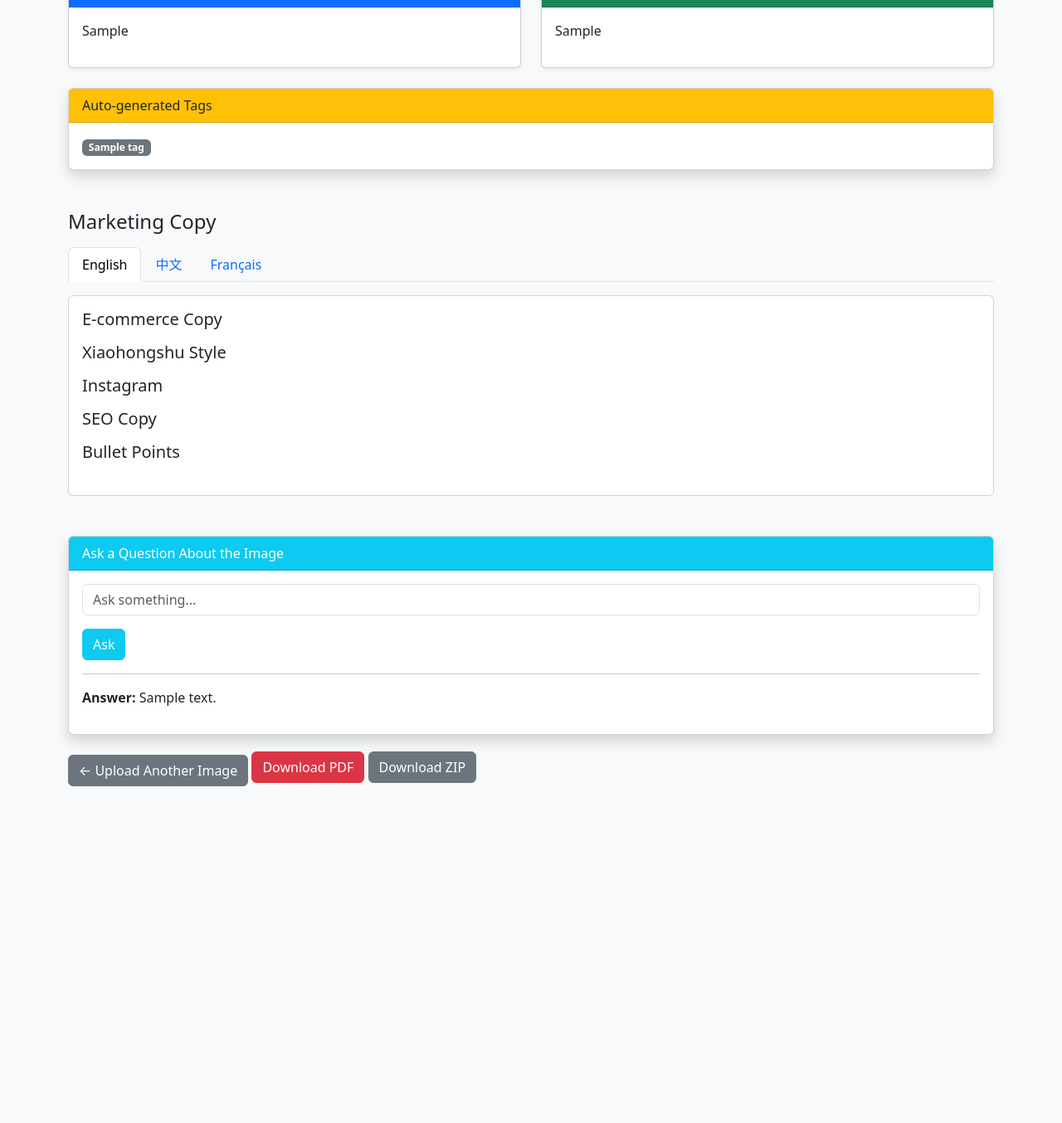
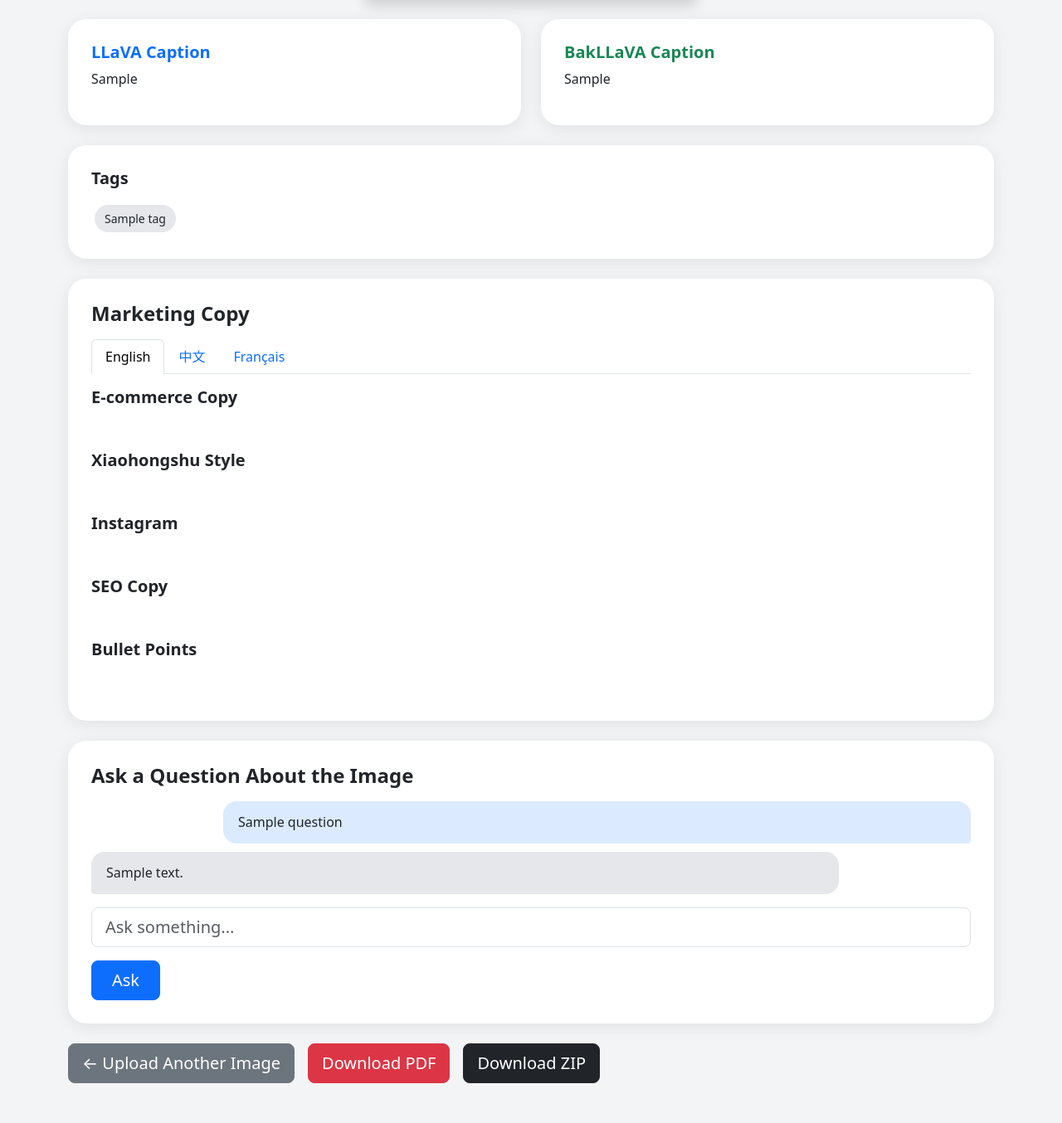
Before and after one commit to alfredmaomao/ai-image-captioner, a Flask app: template templates/result.html in a window 1280 px wide. Shown: the part 405-1759 px from the top of the page at 83% size. Before the commit the page ends 1353 px from the top, so only its background shows below. Run offline with Flask 3, Linux system fonts and the light colour scheme; the template is opened without the code that fills it: most values are stand-ins (such as "Sample title", 1, 10 or a date in 2020); some libraries are stand-ins or nearby versions.

Commit message:
Updated UI, added Q&A auto-scroll fix, restored navbar, improved result page

```diff
--- a/app.py
+++ b/app.py
@@ -1,4 +1,8 @@
-from flask import Flask, render_template, request, send_file
+from flask import Flask, render_template, request, redirect, url_for, send_file
+from flask_sqlalchemy import SQLAlchemy
+from flask_login import LoginManager, login_user, login_required, logout_user, current_user
+from werkzeug.security import generate_password_hash, check_password_hash
+
 import os
 import base64
 import requests
@@ -9,23 +13,44 @@ from reportlab.lib.utils import ImageReader
 import zipfile
 import json
 
+from models import db, User, Record
+
+
+# -----------------------------
+# App Setup
+# -----------------------------
 app = Flask(__name__)
+app.secret_key = "super-secret-key-change-this"
+
+app.config["SQLALCHEMY_DATABASE_URI"] = "sqlite:///database.db"
+db.init_app(app)
+
 UPLOAD_FOLDER = "static/uploads"
 TEMP_FOLDER = "static/temp"
 
 os.makedirs(UPLOAD_FOLDER, exist_ok=True)
 os.makedirs(TEMP_FOLDER, exist_ok=True)
 
-app.config["UPLOAD_FOLDER"] = UPLOAD_FOLDER
 
+# -----------------------------
+# Login Setup
+# -----------------------------
+login_manager = LoginManager()
+login_manager.login_view = "login"
+login_manager.init_app(app)
+
+@login_manager.user_loader
+def load_user(user_id):
+    return User.query.get(int(user_id))
+
+
+# -----------------------------
+# Vision Model
+# -----------------------------
 OLLAMA_API = "http://127.0.0.1:11434/api/generate"
 
 
-# ------------------------------
-# Vision request helper
-# ------------------------------
 def ollama_vision(model, prompt, image_path):
-    """Send image + prompt to Ollama Vision model"""
     with open(image_path, "rb") as f:
         img_b64 = base64.b64encode(f.read()).decode("utf-8")
 
@@ -36,231 +61,282 @@ def ollama_vision(model, prompt, image_path):
         "stream": False
     }
 
-    res = requests.post(OLLAMA_API, json=payload, timeout=180)
     try:
-        return res.json().get("response", "").strip()
+        res = requests.post(OLLAMA_API, json=payload, timeout=180)
+        return res.json().get("response", "")
     except:
-        return "(Error parsing response)"
+        return "(Error calling model)"
 
 
-# ------------------------------
-# Generate 5 types of marketing texts
-# ------------------------------
-def generate_marketing_texts(image_path, language="English"):
-
+def generate_marketing_texts(path, language):
     prompts = {
         "ecommerce": f"Generate a persuasive e-commerce product description in {language}.",
-        "xiaohongshu": f"Generate a Xiaohongshu lifestyle post in {language}.",
-        "instagram": f"Generate a stylish Instagram caption in {language}.",
-        "seo": f"Write an SEO-optimized marketing paragraph in {language}.",
+        "xiaohongshu": f"Generate a Xiaohongshu-style post in {language}.",
+        "instagram": f"Generate an Instagram caption with emojis in {language}.",
+        "seo": f"Generate an SEO-optimized marketing paragraph in {language}.",
         "bullets": f"List 5 bullet-point features in {language}."
     }
 
-    results = {}
-    for key, prompt in prompts.items():
-        results[key] = ollama_vision("llava:7b", prompt, image_path)
+    result = {}
+    for k, p in prompts.items():
+        result[k] = ollama_vision("llava:7b", p, path)
 
-    return results
+    return result
 
 
-# ------------------------------
-# Routes
-# ------------------------------
+# -----------------------------
+# AUTH ROUTES
+# -----------------------------
+@app.route("/register", methods=["GET", "POST"])
+def register():
+    if request.method == "POST":
+        email = request.form["email"]
+        password = generate_password_hash(request.form["password"])
+
+        if User.query.filter_by(email=email).first():
+            return "User already exists."
+
+        user = User(email=email, password=password)
+        db.session.add(user)
+        db.session.commit()
+
+        return redirect("/login")
+
+    return render_template("register.html")
+
+
+@app.route("/login", methods=["GET", "POST"])
+def login():
+    if request.method == "POST":
+        email = request.form["email"]
+        password = request.form["password"]
+
+        user = User.query.filter_by(email=email).first()
+
+        if user and check_password_hash(user.password, password):
+            login_user(user)
+            return redirect("/")
+
+        return "Incorrect login."
+
+    return render_template("login.html")
+
+
+@app.route("/logout")
+def logout():
+    logout_user()
+    return redirect("/login")
+
+
+# -----------------------------
+# MAIN PAGE
+# -----------------------------
 @app.route("/")
+@login_required
 def index():
     return render_template("index.html")
 
 
 @app.route("/caption", methods=["POST"])
+@login_required
 def caption():
 
     image = request.files["image"]
 
-    # Save image
     filename = datetime.now().strftime("%Y%m%d_%H%M%S_") + image.filename
-    filepath = os.path.join(app.config["UPLOAD_FOLDER"], filename)
+    filepath = os.path.join(UPLOAD_FOLDER, filename)
     image.save(filepath)
 
-    # Captions
-    caption_llava = ollama_vision("llava:7b", "Describe this image clearly.", filepath)
-    caption_bak = ollama_vision("bakllava:7b", "Describe this image clearly.", filepath)
+    cap_llava = ollama_vision("llava:7b", "Describe this image.", filepath)
+    cap_bak = ollama_vision("bakllava:7b", "Describe this image.", filepath)
 
-    # Tags
-    raw_tags = ollama_vision("llava:7b", "Generate 5 short keyword tags separated by commas.", filepath)
+    raw_tags = ollama_vision("llava:7b", "5 short tags separated by commas.", filepath)
     tags = [t.strip() for t in raw_tags.split(",")]
 
-    # Marketing copy (multi-language)
-    marketing_en = generate_marketing_texts(filepath, "English")
-    marketing_cn = generate_marketing_texts(filepath, "Chinese")
-    marketing_fr = generate_marketing_texts(filepath, "French")
+    en = generate_marketing_texts(filepath, "English")
+    cn = generate_marketing_texts(filepath, "Chinese")
+    fr = generate_marketing_texts(filepath, "French")
 
-    # Store result in session-like dict to allow downloading later
-    global last_result
-    last_result = {
-        "image": filepath,
-        "caption_llava": caption_llava,
-        "caption_bak": caption_bak,
-        "tags": tags,
-        "marketing_en": marketing_en,
-        "marketing_cn": marketing_cn,
-        "marketing_fr": marketing_fr,
-    }
+    rec = Record(
+        user_id=current_user.id,
+        image_path=filepath,
+        caption_llava=cap_llava,
+        caption_bak=cap_bak,
+        tags=",".join(tags),
+        marketing_en=json.dumps(en),
+        marketing_cn=json.dumps(cn),
+        marketing_fr=json.dumps(fr)
+    )
+    db.session.add(rec)
+    db.session.commit()
 
     return render_template(
         "result.html",
         image_url=filepath,
-        caption_llava=caption_llava,
-        caption_bak=caption_bak,
+        caption_llava=cap_llava,
+        caption_bak=cap_bak,
         tags=tags,
-        marketing_en=marketing_en,
-        marketing_cn=marketing_cn,
-        marketing_fr=marketing_fr,
-        answer=None
+        marketing_en=en,
+        marketing_cn=cn,
+        marketing_fr=fr,
+        record_id=rec.id
     )
 
 
+# -----------------------------
+# ASK ABOUT IMAGE
+# -----------------------------
 @app.route("/ask", methods=["POST"])
+@login_required
 def ask():
 
-    image_path = request.form["image_path"]
-    question = request.form["question"]
+    question = request.form.get("question")
+    image_path = request.form.get("image_path")
+    record_id = request.form.get("record_id")
 
-    answer = ollama_vision(
-        "llava:7b",
-        f"Answer this question based on the image: {question}",
-        image_path
-    )
+    # Stronger prompting
+    prompt = f"Answer the question strictly based on the image content:\n{question}"
+
+    answer = ollama_vision("llava:7b", prompt, image_path)
+
+    rec = Record.query.get(record_id)
 
     return render_template(
         "result.html",
         image_url=image_path,
-        caption_llava="(same as before)",
-        caption_bak="(same as before)",
-        tags=[],
-        marketing_en={},
-        marketing_cn={},
-        marketing_fr={},
-        answer=answer
+        caption_llava=rec.caption_llava,
+        caption_bak=rec.caption_bak,
+        tags=rec.tags.split(","),
+        marketing_en=json.loads(rec.marketing_en),
+        marketing_cn=json.loads(rec.marketing_cn),
+        marketing_fr=json.loads(rec.marketing_fr),
+        answer=answer,
+        question=question,   # <<< IMPORTANT FIX
+        record_id=record_id
     )
 
 
-# ------------------------------
+
+# -----------------------------
+# HISTORY
+# -----------------------------
+@app.route("/history")
+@login_required
+def history():
+
+    records = Record.query.filter_by(user_id=current_user.id).order_by(Record.id.desc()).all()
+    return render_template("history.html", records=records)
+
+
+@app.route("/delete/<int:record_id>", methods=["POST"])
+@login_required
+def delete_record(record_id):
+
+    rec = Record.query.get(record_id)
+
+    if not rec or rec.user_id != current_user.id:
+        return "Not allowed", 403
+
+    try:
+        if os.path.exists(rec.image_path):
+            os.remove(rec.image_path)
+    except:
+        pass
+
+    db.session.delete(rec)
+    db.session.commit()
+
+    return redirect("/history")
+
+
+# -----------------------------
 # PDF DOWNLOAD
-# ------------------------------
-@app.route("/download/pdf")
-def download_pdf():
+# -----------------------------
+@app.route("/download/pdf/<int:record_id>")
+@login_required
+def download_pdf(record_id):
 
-    if "last_result" not in globals():
-        return "No result available", 400
+    rec = Record.query.get(record_id)
 
-    data = last_result
-    pdf_path = f"{TEMP_FOLDER}/result.pdf"
+    if not rec or rec.user_id != current_user.id:
+        return "No permission", 403
+
+    pdf_path = f"{TEMP_FOLDER}/report_{record_id}.pdf"
 
     c = canvas.Canvas(pdf_path, pagesize=letter)
     width, height = letter
 
-    c.setFont("Helvetica-Bold", 16)
-    c.drawString(50, height - 40, "AI Image Caption Report")
+    c.setFont("Helvetica-Bold", 18)
+    c.drawString(50, height - 50, "AI Image Caption Report")
 
-    # Image
     try:
-        img = ImageReader(data["image"])
+        img = ImageReader(rec.image_path)
         c.drawImage(img, 50, height - 300, width=250, preserveAspectRatio=True)
     except:
-        c.drawString(50, height - 80, "(Unable to load image)")
+        pass
 
-    y = height - 330
+    y = height - 320
+
     c.setFont("Helvetica-Bold", 12)
     c.drawString(50, y, "LLaVA Caption:")
+    y -= 15
     c.setFont("Helvetica", 10)
-    y -= 15
-    for line in data["caption_llava"].split("\n"):
+
+    for line in rec.caption_llava.split("\n"):
         c.drawString(50, y, line)
         y -= 12
 
+    c.setFont("Helvetica-Bold", 12)
+    y -= 20
+    c.drawString(50, y, "Tags:")
     y -= 15
-    c.setFont("Helvetica-Bold", 12)
-    c.drawString(50, y, "BakLLaVA Caption:")
-    c.setFont("Helvetica", 10)
-    y -= 15
-    for line in data["caption_bak"].split("\n"):
-        c.drawString(50, y, line)
+
+    for tag in rec.tags.split(","):
+        c.drawString(50, y, f"- {tag}")
         y -= 12
 
-    y -= 20
-    c.setFont("Helvetica-Bold", 12)
-    c.drawString(50, y, "Tags:")
-    y -= 15
-    c.setFont("Helvetica", 10)
-    c.drawString(50, y, ", ".join(data["tags"]))
-
-    # Marketing blocks
-    def draw_block(title, block):
-        nonlocal y
-        y -= 40
-        c.setFont("Helvetica-Bold", 12)
-        c.drawString(50, y, title)
-        y -= 15
-        c.setFont("Helvetica", 10)
-        for key, text in block.items():
-            c.drawString(50, y, f"- {key}: ")
-            y -= 12
-            for line in text.split("\n"):
-                c.drawString(70, y, line)
-                y -= 12
-            y -= 6
-
-    draw_block("English Marketing:", data["marketing_en"])
-    draw_block("Chinese Marketing:", data["marketing_cn"])
-    draw_block("French Marketing:", data["marketing_fr"])
-
     c.save()
-
     return send_file(pdf_path, as_attachment=True)
 
 
+# -----------------------------
+# ZIP DOWNLOAD
+# -----------------------------
+@app.route("/download/zip/<int:record_id>")
+@login_required
+def download_zip(record_id):
 
-# ------------------------------
-# ZIP DOWNLOAD
-# ------------------------------
-@app.route("/download/zip")
-def download_zip():
+    rec = Record.query.get(record_id)
 
-    if "last_result" not in globals():
-        return "No result available", 400
+    if not rec or rec.user_id != current_user.id:
+        return "Not allowed", 403
 
-    data = last_result
-    zip_path = f"{TEMP_FOLDER}/result.zip"
+    zip_path = f"{TEMP_FOLDER}/record_{record_id}.zip"
 
-    with zipfile.ZipFile(zip_path, "w", zipfile.ZIP_DEFLATED) as z:
+    with zipfile.ZipFile(zip_path, "w") as z:
 
-        # Add image
-        z.write(data["image"], arcname="image.jpg")
+        z.write(rec.image_path, arcname="image.jpg")
 
-        # Captions
-        captions_text = f"LLaVA:\n{data['caption_llava']}\n\nBakLLaVA:\n{data['caption_bak']}"
-        z.writestr("captions.txt", captions_text)
+        z.writestr("captions.txt",
+                   f"LLaVA:\n{rec.caption_llava}\n\nBakLLaVA:\n{rec.caption_bak}")
 
-        # Tags
-        z.writestr("tags.txt", ", ".join(data["tags"]))
+        z.writestr("tags.txt", rec.tags)
 
-        # Marketing EN/CN/FR
-        z.writestr("marketing_en.json", json.dumps(data["marketing_en"], indent=4))
-        z.writestr("marketing_cn.json", json.dumps(data["marketing_cn"], indent=4))
-        z.writestr("marketing_fr.json", json.dumps(data["marketing_fr"], indent=4))
+        z.writestr("marketing_en.json", rec.marketing_en)
+        z.writestr("marketing_cn.json", rec.marketing_cn)
+        z.writestr("marketing_fr.json", rec.marketing_fr)
 
-        # Metadata
-        z.writestr("metadata.json", json.dumps({
-            "image": data["image"],
-            "tags": data["tags"]
+        z.writestr("meta.json", json.dumps({
+            "created_at": rec.created_at.isoformat()
         }, indent=4))
 
     return send_file(zip_path, as_attachment=True)
 
 
-
-# ------------------------------
-# Run App
-# ------------------------------
+# -----------------------------
+# RUN
+# -----------------------------
 if __name__ == "__main__":
+    with app.app_context():
+        db.create_all()
     app.run(debug=True)
--- a/templates/index.html
+++ b/templates/index.html
@@ -23,6 +23,8 @@
 </head>
 
 <body class="bg-light">
+{% include 'navbar.html' %}
+
 
 <div class="container py-5">
     <div class="row justify-content-center">
--- a/templates/marketing_block.html
+++ b/templates/marketing_block.html
@@ -1,20 +1,18 @@
-<div class="card mb-4">
-    <div class="card-body">
+<div class="bubble-section mt-3">
 
-        <h5>E-commerce Copy</h5>
-        <p>{{ content.ecommerce }}</p>
+    <h5 class="fw-bold">E-commerce Copy</h5>
+    <p class="bubble">{{ content.ecommerce }}</p>
 
-        <h5>Xiaohongshu Style</h5>
-        <p>{{ content.xiaohongshu }}</p>
+    <h5 class="fw-bold mt-3">Xiaohongshu Style</h5>
+    <p class="bubble">{{ content.xiaohongshu }}</p>
 
-        <h5>Instagram</h5>
-        <p>{{ content.instagram }}</p>
+    <h5 class="fw-bold mt-3">Instagram</h5>
+    <p class="bubble">{{ content.instagram }}</p>
 
-        <h5>SEO Copy</h5>
-        <p>{{ content.seo }}</p>
+    <h5 class="fw-bold mt-3">SEO Copy</h5>
+    <p class="bubble">{{ content.seo }}</p>
 
-        <h5>Bullet Points</h5>
-        <pre>{{ content.bullets }}</pre>
+    <h5 class="fw-bold mt-3">Bullet Points</h5>
+    <p class="bubble">{{ content.bullets }}</p>
 
-    </div>
 </div>
--- /dev/null
+++ b/templates/navbar.html
@@ -0,0 +1,28 @@
+<nav class="navbar navbar-expand-lg navbar-dark bg-dark">
+    <div class="container-fluid">
+
+        <a class="navbar-brand fw-bold" href="/">
+            AI Captioner
+        </a>
+
+        <button class="navbar-toggler" type="button" data-bs-toggle="collapse" data-bs-target="#navbarNav">
+            <span class="navbar-toggler-icon"></span>
+        </button>
+
+        <div class="collapse navbar-collapse" id="navbarNav">
+
+            <ul class="navbar-nav ms-auto">
+                <li class="nav-item">
+                    <a href="/" class="nav-link">Home</a>
+                </li>
+                <li class="nav-item">
+                    <a href="/history" class="nav-link">History</a>
+                </li>
+                <li class="nav-item">
+                    <a href="/logout" class="nav-link text-danger fw-bold">Logout</a>
+                </li>
+            </ul>
+
+        </div>
+    </div>
+</nav>
--- a/templates/result.html
+++ b/templates/result.html
@@ -1,47 +1,98 @@
 <!DOCTYPE html>
-<html>
+<html lang="en">
 <head>
-    <title>Results</title>
+    <meta charset="UTF-8">
+    <title>AI Caption Result</title>
     <link href="https://cdn.jsdelivr.net/npm/bootstrap@5.3.2/dist/css/bootstrap.min.css" rel="stylesheet">
+
+    <style>
+        body {
+            background: #f3f4f6;
+        }
+
+        /* ------------------------ TAG PILL ------------------------ */
+        .pill-tag {
+            background: #e5e7eb;
+            padding: 6px 12px;
+            border-radius: 20px;
+            font-size: 14px;
+            display: inline-block;
+            margin: 4px;
+            max-width: 200px;
+            white-space: normal;
+            word-wrap: break-word;
+        }
+
+        /* -------------------- CHAT BUBBLE (ANSWER) -------------------- */
+        .bubble {
+            max-width: 85%;
+            padding: 14px 18px;
+            border-radius: 16px;
+            margin-bottom: 10px;
+            font-size: 16px;
+            line-height: 1.45;
+        }
+
+        .bubble-user {
+            background: #dbeafe;
+            margin-left: auto;
+            border-bottom-right-radius: 4px;
+        }
+
+        .bubble-ai {
+            background: #e5e7eb;
+            margin-right: auto;
+            border-bottom-left-radius: 4px;
+        }
+
+        /* Apple风格卡片 */
+        .apple-card {
+            border-radius: 22px;
+            padding: 28px;
+            background: white;
+            box-shadow: 0 4px 20px rgba(0,0,0,0.08);
+        }
+    </style>
 </head>
 
-<body class="bg-light">
+<body>
+{% include 'navbar.html' %}
 
 <div class="container py-5">
 
+    <!-- Image -->
     <div class="text-center mb-4">
         <img src="/{{ image_url }}" class="img-fluid rounded shadow" style="max-height: 350px;">
     </div>
 
     <!-- Captions -->
-    <div class="row mb-4">
+    <div class="row g-4 mb-4">
         <div class="col-md-6">
-            <div class="card shadow-sm">
-                <div class="card-header bg-primary text-white">LLaVA 7B Caption</div>
-                <div class="card-body"><p>{{ caption_llava }}</p></div>
+            <div class="apple-card">
+                <h5 class="fw-bold text-primary">LLaVA Caption</h5>
+                <p>{{ caption_llava }}</p>
             </div>
         </div>
 
         <div class="col-md-6">
-            <div class="card shadow-sm">
-                <div class="card-header bg-success text-white">BakLLaVA 7B Caption</div>
-                <div class="card-body"><p>{{ caption_bak }}</p></div>
+            <div class="apple-card">
+                <h5 class="fw-bold text-success">BakLLaVA Caption</h5>
+                <p>{{ caption_bak }}</p>
             </div>
         </div>
     </div>
 
     <!-- Tags -->
-    <div class="card shadow mb-4">
-        <div class="card-header bg-warning">Auto-generated Tags</div>
-        <div class="card-body">
+    <div class="apple-card mb-4">
+        <h5 class="fw-bold mb-3">Tags</h5>
         {% for tag in tags %}
-                <span class="badge bg-secondary me-1">{{ tag }}</span>
+            <span class="pill-tag">{{ tag }}</span>
         {% endfor %}
-        </div>
     </div>
 
     <!-- Marketing Copy Tabs -->
-    <h4 class="mt-5 mb-3">Marketing Copy</h4>
+    <div class="apple-card mb-4">
+        <h4 class="fw-bold mb-3">Marketing Copy</h4>
 
         <ul class="nav nav-tabs">
             <li class="nav-item"><button class="nav-link active" data-bs-toggle="tab" data-bs-target="#en">English</button></li>
@@ -50,7 +101,6 @@
         </ul>
 
         <div class="tab-content mt-3">
-
             <div class="tab-pane fade show active" id="en">
                 {% set content = marketing_en %}
                 {% include 'marketing_block.html' %}
@@ -67,29 +117,70 @@
             </div>
 
         </div>
+    </div>
 
-    <!-- Q&A -->
-    <div class="card shadow mt-5">
-        <div class="card-header bg-info text-white">Ask a Question About the Image</div>
-        <div class="card-body">
-            <form action="/ask" method="POST">
-                <input type="hidden" name="image_path" value="{{ image_url }}">
-                <input type="text" name="question" class="form-control" placeholder="Ask something..." required>
-                <button class="btn btn-info text-white mt-3">Ask</button>
-            </form>
+
+    <!-- ASK Q&A Section -->
+    <div class="apple-card mb-4">
+
+        <h4 class="fw-bold mb-3">Ask a Question About the Image</h4>
+
+        {% if question %}
+        <div class="bubble bubble-user">
+            {{ question }}
+        </div>
+        {% endif %}
 
         {% if answer %}
-                <hr>
-                <p><strong>Answer:</strong> {{ answer }}</p>
+        <div id="answer-block" class="bubble bubble-ai">
+            {{ answer }}
+        </div>
         {% endif %}
-        </div>
+
+        <!-- form -->
+        <form action="/ask" method="POST" class="mt-3">
+
+            <!-- 关键修复：加入 record_id -->
+            <input type="hidden" name="record_id" value="{{ record_id }}">
+            <input type="hidden" name="image_path" value="{{ image_url }}">
+
+            <input type="text" name="question" class="form-control form-control-lg mb-3" placeholder="Ask something..." required>
+
+            <button class="btn btn-primary btn-lg px-4">Ask</button>
+        </form>
     </div>
 
-    <a href="/" class="btn btn-secondary mt-4">← Upload Another Image</a>
-    <a href="/download/pdf" class="btn btn-danger mt-3">Download PDF</a>
-    <a href="/download/zip" class="btn btn-secondary mt-3">Download ZIP</a>
+
+    <!-- Buttons -->
+    <div class="d-flex gap-3 mt-4">
+        <a href="/" class="btn btn-secondary btn-lg">← Upload Another Image</a>
+        <a href="/download/pdf/{{ record_id }}" class="btn btn-danger btn-lg">Download PDF</a>
+        <a href="/download/zip/{{ record_id }}" class="btn btn-dark btn-lg">Download ZIP</a>
+    </div>
 
 </div>
+
+
+{% if answer %}
+<script>
+    window.onload = function () {
+        const block = document.getElementById("answer-block");
+        if (!block) return;
+
+        // 不从顶部滚动，只在必要时调整视图
+        const rect = block.getBoundingClientRect();
+        const isVisible = (
+            rect.top >= 0 &&
+            rect.bottom <= (window.innerHeight || document.documentElement.clientHeight)
+        );
+
+        if (!isVisible) {
+            block.scrollIntoView({ behavior: "instant", block: "center" });
+        }
+    };
+</script>
+{% endif %}
+
 
 <script src="https://cdn.jsdelivr.net/npm/bootstrap@5.3.2/dist/js/bootstrap.bundle.min.js"></script>
 
```
Also changed, not shown: models.py (added, +26 -0 lines), templates/history.html (added, +75 -0 lines), templates/login.html (added, +36 -0 lines), templates/register.html (added, +36 -0 lines), 2 other files. Lines whose indentation alone changed are shown as unchanged.
